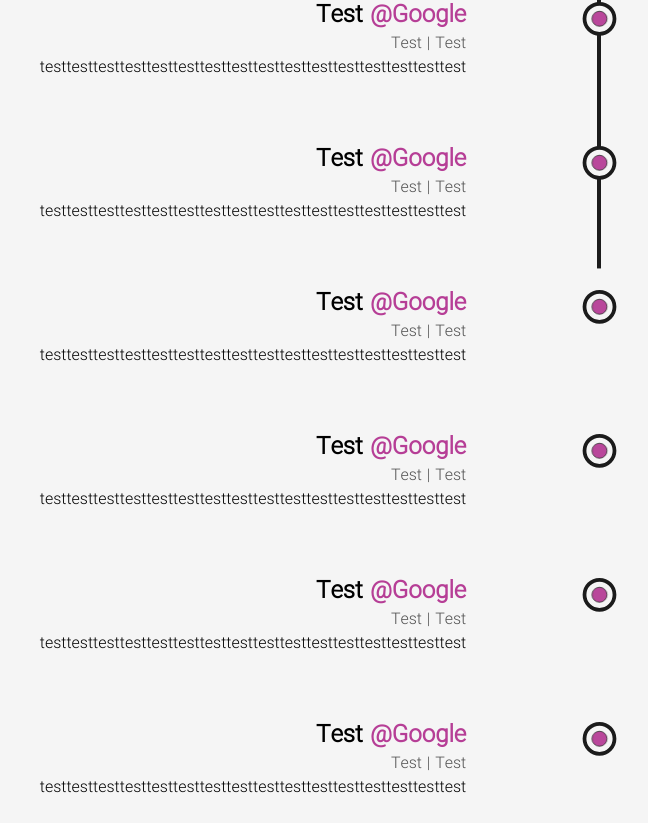
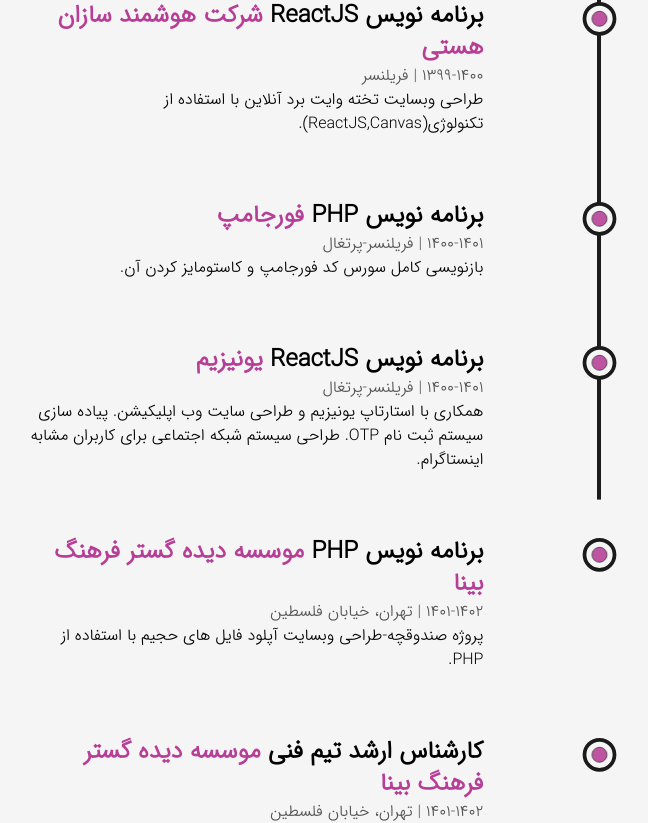
Before and after one commit to pooulad/pooulad.github.io, a Next.js app: page /about in a window 1280 px wide. Shown: the part 2384-3207 px from the top of the page, without its empty margins (387-1035 px from the left). Built offline with nearby package versions, Linux system fonts and the light colour scheme.

Commit message:
complete experience data

```diff
--- a/src/components/Experience/components/Experience.tsx
+++ b/src/components/Experience/components/Experience.tsx
@@ -23,7 +23,7 @@
   return (
     <li
       ref={ref}
-      className="my-8 first:mt-0 last:mb-0 w-[60%] mx-auto flex flex-col items-center justify-between"
+      className="my-8 first:mt-0 last:mb-0 w-[60%] mx-auto flex flex-col items-start justify-between"
     >
       <LiIcon reference={ref} />
       <motion.div
@@ -33,13 +33,17 @@
       >
         <h3 className="capitalize font-bold text-2xl">
           {position}&nbsp;
+          {companyLink === "#" ? (
+            <a className="text-primary capitalize">{company}</a>
+          ) : (
             <a
               className="text-primary capitalize"
               target={"_blank"}
               href={companyLink}
             >
-            @{company}
+              {company}
             </a>
+          )}
         </h3>
         <span className="capitalize font-medium text-dark/75">
           {time} | {address}
@@ -68,52 +72,60 @@
         />
         <ul className="w-full flex flex-col items-start justify-between ml-4">
           <Details
-            position={"test"}
-            company="google"
-            companyLink="https://amirankala.com"
-            work="testtesttesttesttesttesttesttesttesttesttesttesttesttesttesttest"
-            address="test"
-            time="test"
+            position={dictionary.about.experience.ex1.position}
+            company={dictionary.about.experience.ex1.company}
+            companyLink={dictionary.about.experience.ex1.companyLink}
+            work={dictionary.about.experience.ex1.work}
+            address={dictionary.about.experience.ex1.address}
+            time={dictionary.about.experience.ex1.time}
           />
           <Details
-            position={"test"}
-            company="google"
-            companyLink="https://amirankala.com"
-            work="testtesttesttesttesttesttesttesttesttesttesttesttesttesttesttest"
-            address="test"
-            time="test"
+            position={dictionary.about.experience.ex2.position}
+            company={dictionary.about.experience.ex2.company}
+            companyLink={dictionary.about.experience.ex2.companyLink}
+            work={dictionary.about.experience.ex2.work}
+            address={dictionary.about.experience.ex2.address}
+            time={dictionary.about.experience.ex2.time}
           />
           <Details
-            position={"test"}
-            company="google"
-            companyLink="https://amirankala.com"
-            work="testtesttesttesttesttesttesttesttesttesttesttesttesttesttesttest"
-            address="test"
-            time="test"
+            position={dictionary.about.experience.ex3.position}
+            company={dictionary.about.experience.ex3.company}
+            companyLink={dictionary.about.experience.ex3.companyLink}
+            work={dictionary.about.experience.ex3.work}
+            address={dictionary.about.experience.ex3.address}
+            time={dictionary.about.experience.ex3.time}
           />
           <Details
-            position={"test"}
-            company="google"
-            companyLink="https://amirankala.com"
-            work="testtesttesttesttesttesttesttesttesttesttesttesttesttesttesttest"
-            address="test"
-            time="test"
+            position={dictionary.about.experience.ex4.position}
+            company={dictionary.about.experience.ex4.company}
+            companyLink={dictionary.about.experience.ex4.companyLink}
+            work={dictionary.about.experience.ex4.work}
+            address={dictionary.about.experience.ex4.address}
+            time={dictionary.about.experience.ex4.time}
           />
           <Details
-            position={"test"}
-            company="google"
-            companyLink="https://amirankala.com"
-            work="testtesttesttesttesttesttesttesttesttesttesttesttesttesttesttest"
-            address="test"
-            time="test"
+            position={dictionary.about.experience.ex5.position}
+            company={dictionary.about.experience.ex5.company}
+            companyLink={dictionary.about.experience.ex5.companyLink}
+            work={dictionary.about.experience.ex5.work}
+            address={dictionary.about.experience.ex5.address}
+            time={dictionary.about.experience.ex5.time}
           />
           <Details
-            position={"test"}
-            company="google"
-            companyLink="https://amirankala.com"
-            work="testtesttesttesttesttesttesttesttesttesttesttesttesttesttesttest"
-            address="test"
-            time="test"
+            position={dictionary.about.experience.ex6.position}
+            company={dictionary.about.experience.ex6.company}
+            companyLink={dictionary.about.experience.ex6.companyLink}
+            work={dictionary.about.experience.ex6.work}
+            address={dictionary.about.experience.ex6.address}
+            time={dictionary.about.experience.ex6.time}
+          />
+          <Details
+            position={dictionary.about.experience.ex7.position}
+            company={dictionary.about.experience.ex7.company}
+            companyLink={dictionary.about.experience.ex7.companyLink}
+            work={dictionary.about.experience.ex7.work}
+            address={dictionary.about.experience.ex7.address}
+            time={dictionary.about.experience.ex7.time}
           />
         </ul>
       </div>
--- a/src/dictionary/index.ts
+++ b/src/dictionary/index.ts
@@ -89,6 +89,62 @@
     },
     experience: {
       title: "تجربه های من",
+      ex1: {
+        position: "برنامه نویس ReactJS",
+        company: "شرکت هوشمند سازان هستی",
+        companyLink: "#",
+        work: "طراحی وبسایت تخته وایت برد آنلاین با استفاده از تکنولوژی(ReactJS,Canvas).",
+        address: "فریلنسر",
+        time: "1399-1400",
+      },
+      ex2: {
+        position: "برنامه نویس PHP",
+        company: "فورجامپ",
+        companyLink: "https://forjump.com/",
+        work: "بازنویسی کامل سورس کد فورجامپ و کاستومایز کردن آن.",
+        address: "فریلنسر-پرتغال",
+        time: "1400-1401",
+      },
+      ex3: {
+        position: "برنامه نویس ReactJS",
+        company: "یونیزیم",
+        companyLink: "https://unizym.com/",
+        work: "همکاری با استارتاپ یونیزیم و طراحی سایت وب اپلیکیشن. پیاده سازی سیستم ثبت نام OTP. طراحی سیستم شبکه اجتماعی برای کاربران مشابه اینستاگرام.",
+        address: "فریلنسر-پرتغال",
+        time: "1400-1401",
+      },
+      ex4: {
+        position: "برنامه نویس PHP",
+        company: "موسسه دیده گستر فرهنگ بینا",
+        companyLink: "https://binainst.com/",
+        work: "پروژه صندوقچه-طراحی وبسایت آپلود فایل های حجیم با استفاده از PHP.",
+        address: "تهران، خیابان فلسطین",
+        time: "1401-1402",
+      },
+      ex5: {
+        position: "کارشناس ارشد تیم فنی",
+        company: "موسسه دیده گستر فرهنگ بینا",
+        companyLink: "https://binainst.com/",
+        work: "پروژه اکانت(sso). پیاده سازی پروژه اکانت و سیستم یکپارچه ورود-ثبت نام برای موسسه بینا و سامانه ها.",
+        address: "تهران، خیابان فلسطین",
+        time: "1401-1402",
+      },
+      ex6: {
+        position: "کارشناس ارشد تیم فنی",
+        company: "موسسه دیده گستر فرهنگ بینا",
+        companyLink: "https://binainst.com/",
+        work: "پروژه اطلس-طراحی وبسایت رصد و جمع آوری داده برای کارشناسان محلی و افراد مرتبط با آنها.",
+        address: "تهران، خیابان فلسطین",
+        time: "1401-1402",
+      },
+      ex7: {
+        position: "کارشناس ارشد تیم فنی",
+        company: "موسسه دیده گستر فرهنگ بینا",
+        companyLink: "https://binainst.com/",
+        work: "پروژه سکان-طراحی سایت نمودار و نمایش داده های اصناف و زیست بوم های کشور. مانیتورینگ داده ها و فیلتر براساس پارامترهای مهم در رصد اصناف و زیست بوم های کشور.",
+        address: "تهران، خیابان فلسطین",
+        time: "1401-1402",
+      },
     },
   },
 };
```
Lines whose indentation alone changed are shown as unchanged.
